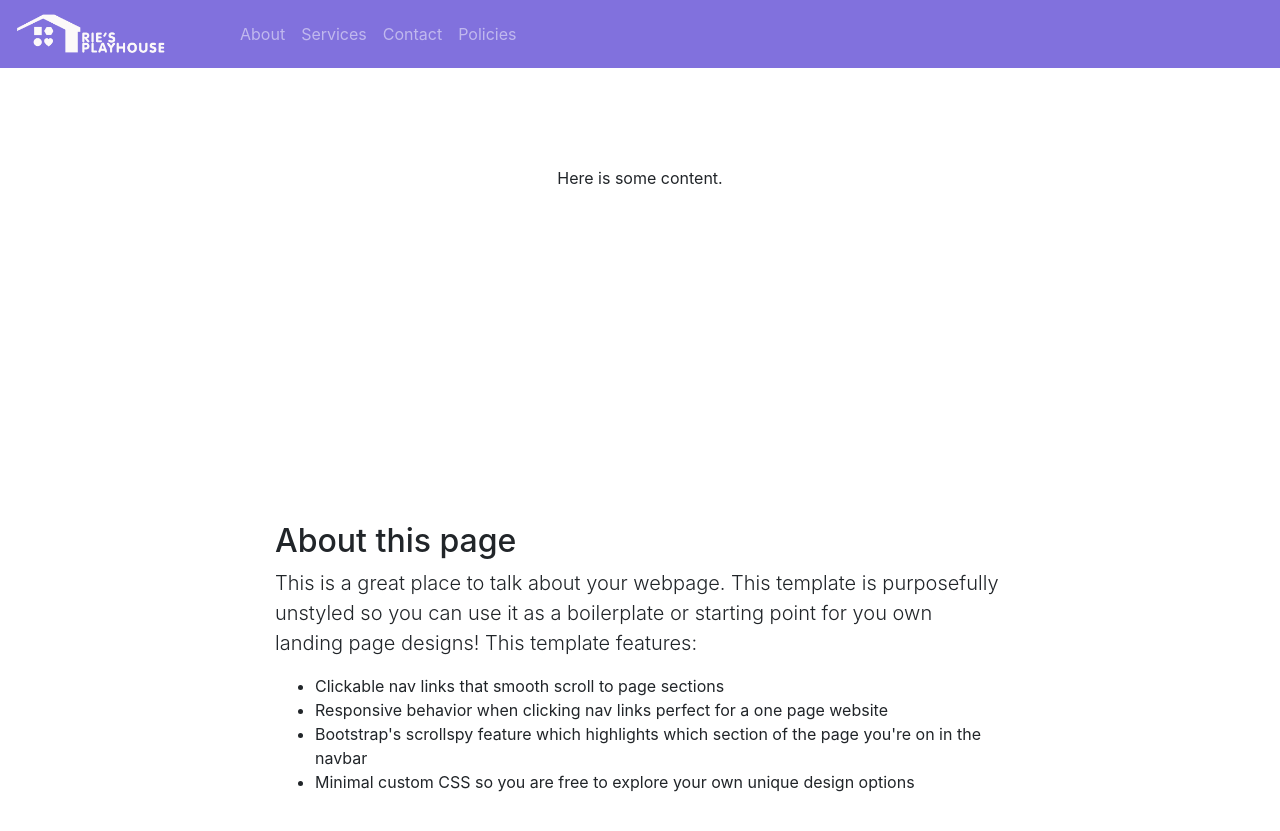
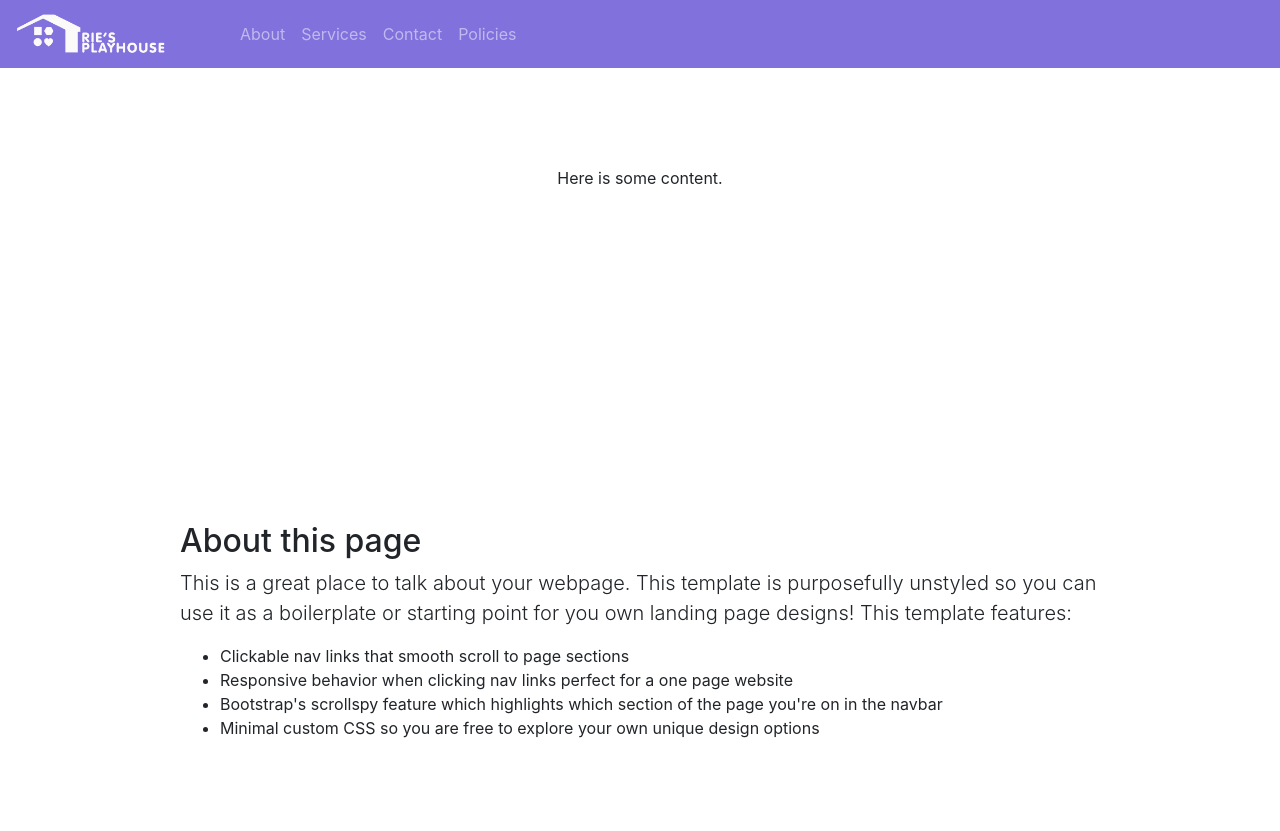
Before and after one commit to keith-smale/ries-playhouse, a Jekyll site: the page built from index.html, in a window 1280 px wide and 900 px high. Shown: the top 831 px of the window. Built offline with Jekyll 4.4.1, drawn with Linux system fonts in a browser that asks for light colours.

Commit message:
adjusted col width

```diff
--- a/index.html
+++ b/index.html
@@ -15,7 +15,7 @@
 <section id="about" style="padding:150px 0px;">
     <div class="container">
         <div class="row">
-            <div class="col-lg-8 mx-auto">
+            <div class="col-lg-10 mx-auto">
                 <h2>About this page</h2>
                 <p class="lead">This is a great place to talk about your webpage. This template is purposefully unstyled so you can use it
                     as a boilerplate or starting point for you own landing page designs! This template features:</p>
@@ -33,7 +33,7 @@
 <section id="services" class="bg-light" style="padding:150px 0px;">
     <div class="container">
         <div class="row">
-            <div class="col-lg-8 mx-auto">
+            <div class="col-lg-10 mx-auto">
                 <h2>Services we offer</h2>
                 <p class="lead">Lorem ipsum dolor sit amet, consectetur adipisicing elit. Aut optio velit inventore, expedita quo laboriosam
                     possimus ea consequatur vitae, doloribus consequuntur ex. Nemo assumenda laborum vel, labore ut velit
@@ -46,7 +46,7 @@
 <section id="contact" style="padding:150px 0px;">
     <div class="container">
         <div class="row">
-            <div class="col-lg-8 mx-auto">
+            <div class="col-lg-10 mx-auto">
                 <h2>Contact us</h2>
                 <p class="lead">Lorem ipsum dolor sit amet, consectetur adipisicing elit. Vero odio fugiat voluptatem dolor, provident officiis,
                     id iusto! Obcaecati incidunt, qui nihil beatae magnam et repudiandae ipsa exercitationem, in, quo totam.</p>
```
